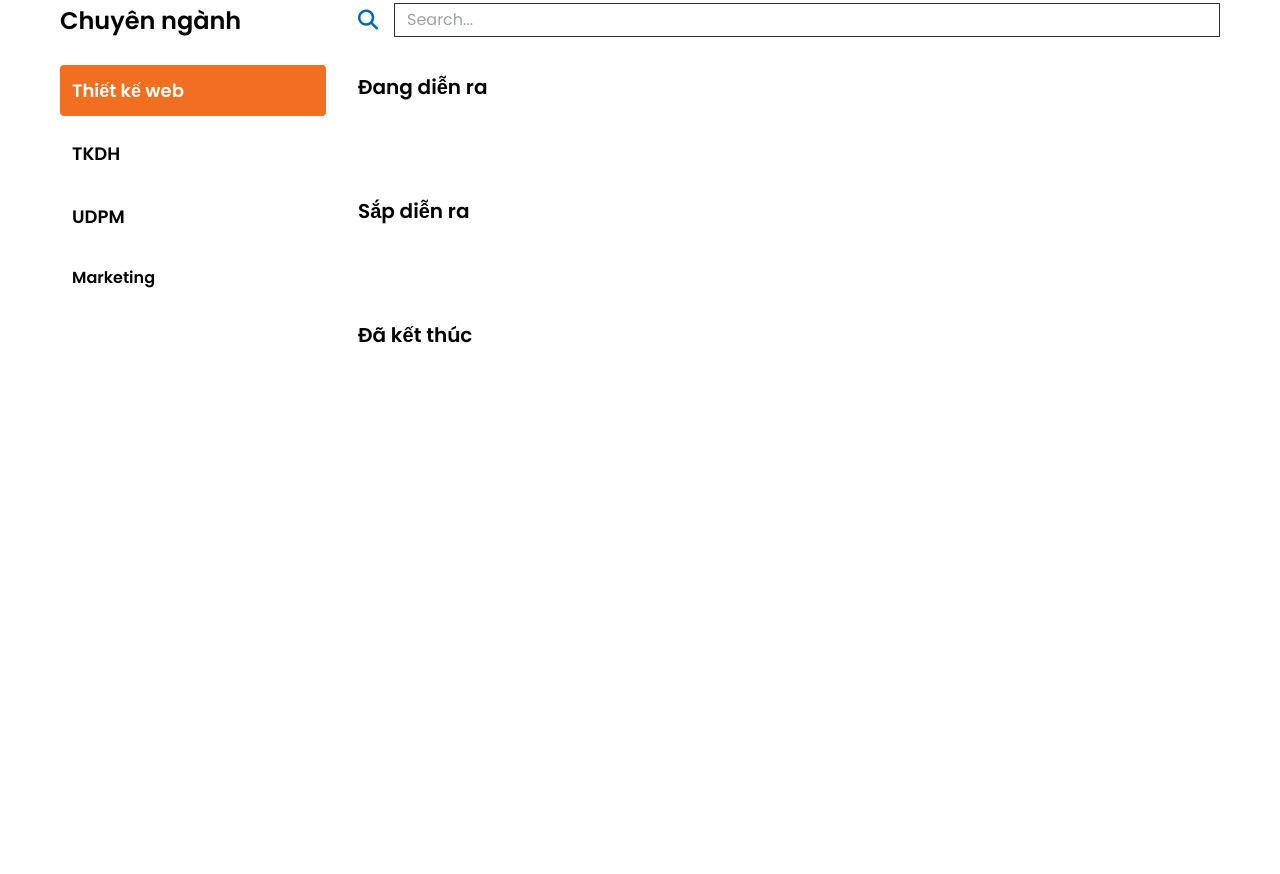
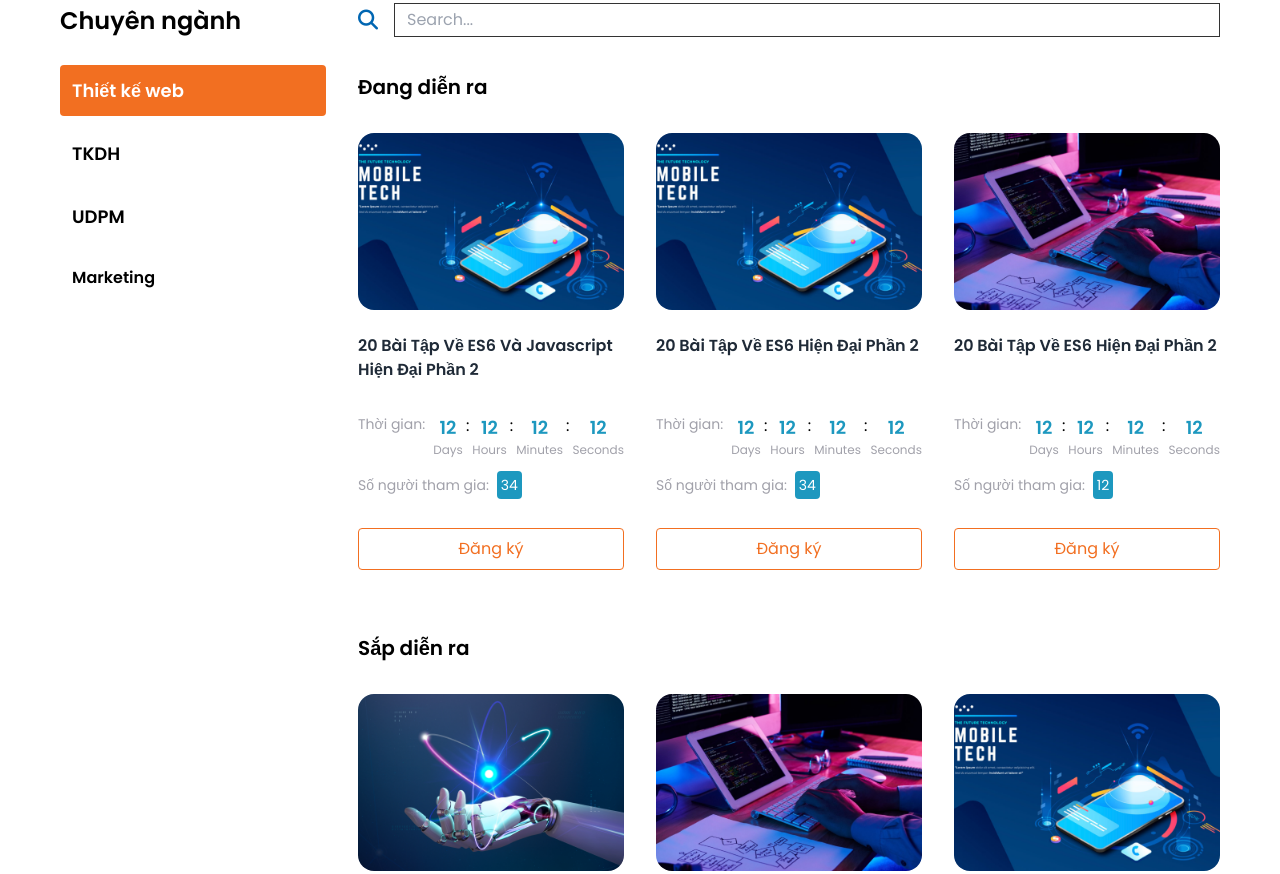
Before and after one commit to TuanAnh1210/NguyenTuanAnh_ASS_KTW, a plain HTML site: page exam.html in a window 1280 px wide. Shown: the part 619-1493 px from the top of the page. Before the commit the page ends 1000 px from the top, so only its background shows below. Drawn offline with nearby package versions, Linux system fonts and the light colour scheme.

Commit message:
fix bug body

```diff
--- a/assets/css/styles.css
+++ b/assets/css/styles.css
@@ -20,10 +20,7 @@ html {
     color: #fff;
 }
 
-body {
-    /* background-color: black;
-    color: #fff; */
-}
+body {}
 
 .anidelay {
     transition: all linear .2s;
--- a/assets/js/exam.js
+++ b/assets/js/exam.js
@@ -25,6 +25,11 @@ itemsBranch.forEach((element) => {
     renderExams(this);
   };
 });
+
+// body onload
+document.querySelector("body").onload = () => {
+  renderExams(document.querySelector(".branch.active"));
+};
 
 // render exams
 const test__present = document.querySelector(".test__present");
```
